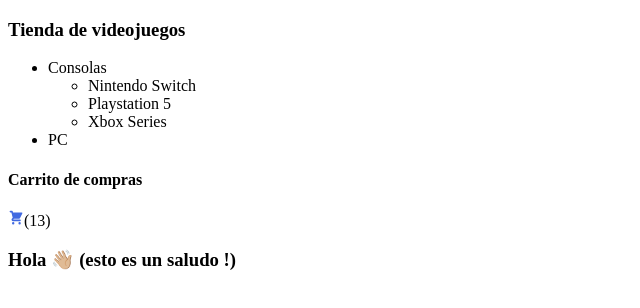
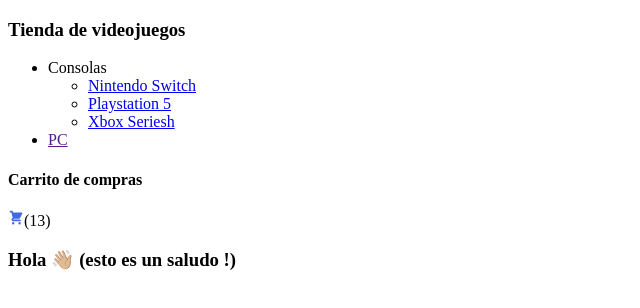
Before and after one commit to gudo09/clases-react-coderhouse, a React (Vite) app: page / in a window 1280 px wide. Shown: the top 308 px of the page, without its empty margins (0-640 px from the left). Built offline with nearby package versions, Linux system fonts and the light colour scheme.

Commit message:
Añado etiquetas a

```diff
--- a/src/components/layout/Navbar.jsx
+++ b/src/components/layout/Navbar.jsx
@@ -10,12 +10,12 @@
       <ul>
         <li>Consolas
           <ul>
-            <li>Nintendo Switch</li>
-            <li>Playstation 5</li>
-            <li>Xbox Series</li>
+            <li><a href="#">Nintendo Switch</a></li>
+            <li><a href="#">Playstation 5</a></li>
+            <li><a href="#">Xbox Seriesh</a></li>
           </ul>
         </li>
-        <li>PC</li>
+        <li><a href="">PC</a></li>
       </ul>
 
       <h4>Carrito de compras</h4>
```
